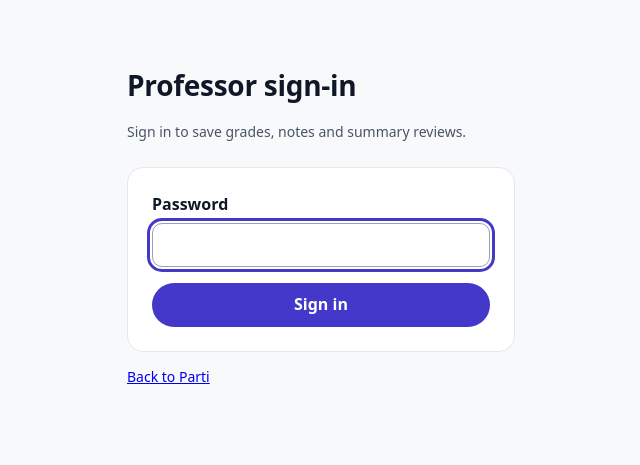
After one commit to edardhala/parti, a Flask app: template templates/login.html in a window 1280 px wide. The commit adds this page. Shown: the top 465 px of the page, without its empty margins (319-959 px from the left). Run offline with Flask 3, Linux system fonts and the light colour scheme; the template is opened without the code that fills it, so the values that code supplies are empty.

Commit message:
Save dashboard grades, notes and summary review behind a professor sign-in
- Professor sign-in at /login (PARTI_PROFESSOR_PASSWORD), session cookie
  signed with PARTI_SECRET_KEY
- Grades, notes and the class-summary review are stored in SQLite and
  loaded into the dashboard when signed in; sample grades are seeded once
- JSON API for grades, notes and the summary review, with the same
  validation as the page
- Without signing in the dashboard stays a demo that resets on reload
- Tests for sign-in, the new endpoints and the signed-in page

Co-Authored-By: Claude Opus 5.5 <noreply@anthropic.com>

```diff
--- a/app.py
+++ b/app.py
@@ -1,14 +1,19 @@
 """Parti prototype server.
 
 Serves the single-page prototype (landing page + professor dashboard with
-sample data) and stores pilot sign-ups in SQLite.
+sample data), stores pilot sign-ups in SQLite and, once the professor signs
+in, saves dashboard grades, notes and the summary review in SQLite too.
 
 Run locally:
     flask --app app run --debug
 
 Environment:
-    PARTI_DATABASE        path to the SQLite file (default: instance/parti.db)
-    PARTI_ADMIN_PASSWORD  password for /admin; the admin pages are off when unset
+    PARTI_DATABASE            path to the SQLite file (default: instance/parti.db)
+    PARTI_ADMIN_PASSWORD      password for /admin; the admin pages are off when unset
+    PARTI_PROFESSOR_PASSWORD  password for the professor sign-in; without it the
+                              dashboard is a demo that resets on reload
+    PARTI_SECRET_KEY          signs the session cookie (default: random per start,
+                              which signs everyone out on restart)
 """
 
 import csv
@@ -16,11 +21,14 @@ import hmac
 import io
 import os
 import re
+import secrets
 import sqlite3
 from datetime import datetime, timezone
 from functools import wraps
 
-from flask import Blueprint, Flask, Response, current_app, g, jsonify, render_template, request
+from flask import (
+    Blueprint, Flask, Response, abort, current_app, g, jsonify, redirect, render_template, request, session, url_for,
+)
 
 from sample_data import DATA
 
@@ -32,6 +40,9 @@ REQUIRED_MESSAGES = {
     "email": "Please enter your email.",
 }
 
+NOTE_MAX_LENGTH = 2000
+STUDENT_IDS = {s["id"] for s in DATA["students"]}
+
 SCHEMA = """
 CREATE TABLE IF NOT EXISTS signups (
     id         INTEGER PRIMARY KEY AUTOINCREMENT,
@@ -40,7 +51,22 @@ CREATE TABLE IF NOT EXISTS signups (
     email      TEXT NOT NULL UNIQUE COLLATE NOCASE,
     created_at TEXT NOT NULL,
     updated_at TEXT NOT NULL
-)
+);
+CREATE TABLE IF NOT EXISTS grades (
+    student_id TEXT PRIMARY KEY,
+    grade      REAL NOT NULL,
+    updated_at TEXT NOT NULL
+);
+CREATE TABLE IF NOT EXISTS notes (
+    id         INTEGER PRIMARY KEY AUTOINCREMENT,
+    student_id TEXT NOT NULL,
+    text       TEXT NOT NULL,
+    created_at TEXT NOT NULL
+);
+CREATE TABLE IF NOT EXISTS settings (
+    key   TEXT PRIMARY KEY,
+    value TEXT NOT NULL
+);
 """
 
 bp = Blueprint("parti", __name__)
@@ -63,8 +89,36 @@ def close_db(_exc=None):
 
 def init_db():
     db = get_db()
-    db.execute(SCHEMA)
+    db.executescript(SCHEMA)
+    # Start from the sample data's pre-saved grades, once. After that the
+    # professor's changes (including cleared grades) are what counts.
+    seeded = db.execute("SELECT 1 FROM settings WHERE key = 'grades_seeded'").fetchone()
+    if not seeded:
+        stamp = now_iso()
+        db.executemany(
+            "INSERT OR IGNORE INTO grades (student_id, grade, updated_at) VALUES (?, ?, ?)",
+            [(s["id"], s["grade"], stamp) for s in DATA["students"] if s["grade"] is not None],
+        )
+        db.execute("INSERT INTO settings (key, value) VALUES ('grades_seeded', '1')")
     db.commit()
+
+
+def saved_dashboard():
+    """Everything the professor has saved, in the shape the page's script uses."""
+    db = get_db()
+    notes = {}
+    for row in db.execute("SELECT id, student_id, text, created_at FROM notes ORDER BY created_at DESC, id DESC"):
+        notes.setdefault(row["student_id"], []).append(note_json(row))
+    reviewed = db.execute("SELECT value FROM settings WHERE key = 'summary_reviewed'").fetchone()
+    return {
+        "grades": {row["student_id"]: row["grade"] for row in db.execute("SELECT student_id, grade FROM grades")},
+        "notes": notes,
+        "reviewed": bool(reviewed and reviewed["value"] == "1"),
+    }
+
+
+def note_json(row):
+    return {"id": row["id"], "text": row["text"], "created": row["created_at"]}
 
 
 def now_iso():
@@ -87,6 +141,50 @@ def validate_signup(payload):
             errors[field] = "Enter a valid email address, like name@university.edu."
         clean[field] = value
     return clean, errors
+
+
+def validate_grade(value):
+    """Return (grade, error). Mirrors the rules in the page's grade script."""
+    if isinstance(value, bool) or not isinstance(value, (int, float)):
+        return None, "Enter a grade between 0 and 10."
+    if not 0 <= value <= 10:
+        return None, "The grade must be between 0 and 10."
+    if value * 2 != int(value * 2):
+        return None, "Use steps of 0.5, for example 7 or 7.5."
+    return float(value), None
+
+
+def json_body():
+    # Requiring a JSON body also blocks cross-site form posts: browsers only
+    # send application/json cross-origin after a CORS preflight we never allow.
+    payload = request.get_json(silent=True) if request.is_json else None
+    if not isinstance(payload, dict):
+        abort(Response('{"error": "Send the request as a JSON object."}', 400, mimetype="application/json"))
+    return payload
+
+
+def known_student(student_id):
+    if student_id not in STUDENT_IDS:
+        abort(404)
+
+
+# ---------------------------------------------------------------- professor auth
+
+def professor_enabled():
+    return bool(current_app.config["PROFESSOR_PASSWORD"])
+
+
+def is_professor():
+    return professor_enabled() and session.get("professor") is True
+
+
+def require_professor(view):
+    @wraps(view)
+    def wrapped(*args, **kwargs):
+        if not is_professor():
+            return jsonify(error="Sign in as the professor to save changes."), 401
+        return view(*args, **kwargs)
+    return wrapped
 
 
 # ---------------------------------------------------------------- admin auth
@@ -125,7 +223,113 @@ def csv_safe(value):
 
 @bp.get("/")
 def index():
-    return render_template("index.html", data=DATA)
+    professor = is_professor()
+    response = current_app.make_response(render_template(
+        "index.html",
+        data=DATA,
+        saved=saved_dashboard() if professor else None,
+        professor_enabled=professor_enabled(),
+    ))
+    if professor:
+        # The page carries saved grades and notes
+        response.headers["Cache-Control"] = "no-store"
+    return response
+
+
+@bp.route("/login", methods=["GET", "POST"])
+def login():
+    if not professor_enabled():
+        return Response("Professor sign-in is turned off. Set PARTI_PROFESSOR_PASSWORD to turn it on.", 503)
+    error = None
+    if request.method == "POST":
+        given = request.form.get("password", "")
+        if hmac.compare_digest(given.encode(), current_app.config["PROFESSOR_PASSWORD"].encode()):
+            session.clear()
+            session["professor"] = True
+            session.permanent = True
+            return redirect(url_for("parti.index", _anchor="dashboard"))
+        error = "That password isn't right. Try again."
+    return render_template("login.html", error=error), (401 if error else 200)
+
+
+@bp.post("/logout")
+def logout():
+    session.clear()
+    return redirect(url_for("parti.index"))
+
+
+@bp.put("/api/grades/<student_id>")
+@require_professor
+def save_grade(student_id):
+    known_student(student_id)
+    grade, error = validate_grade(json_body().get("grade"))
+    if error:
+        return jsonify(errors={"grade": error}), 400
+    db = get_db()
+    db.execute(
+        """
+        INSERT INTO grades (student_id, grade, updated_at) VALUES (?, ?, ?)
+        ON CONFLICT(student_id) DO UPDATE SET grade = excluded.grade, updated_at = excluded.updated_at
+        """,
+        (student_id, grade, now_iso()),
+    )
+    db.commit()
+    return jsonify(grade=grade)
+
+
+@bp.delete("/api/grades/<student_id>")
+@require_professor
+def clear_grade(student_id):
+    known_student(student_id)
+    db = get_db()
+    db.execute("DELETE FROM grades WHERE student_id = ?", (student_id,))
+    db.commit()
+    return "", 204
+
+
+@bp.post("/api/students/<student_id>/notes")
+@require_professor
+def add_note(student_id):
+    known_student(student_id)
+    text = json_body().get("text")
+    text = text.strip() if isinstance(text, str) else ""
+    if not text:
+        return jsonify(errors={"text": "Write a note or pick a quick chip first."}), 400
+    if len(text) > NOTE_MAX_LENGTH:
+        return jsonify(errors={"text": f"Keep notes under {NOTE_MAX_LENGTH} characters."}), 400
+    db = get_db()
+    cur = db.execute(
+        "INSERT INTO notes (student_id, text, created_at) VALUES (?, ?, ?)", (student_id, text, now_iso())
+    )
+    db.commit()
+    row = db.execute("SELECT id, text, created_at FROM notes WHERE id = ?", (cur.lastrowid,)).fetchone()
+    return jsonify(note_json(row)), 201
+
+
+@bp.delete("/api/notes/<int:note_id>")
+@require_professor
+def delete_note(note_id):
+    db = get_db()
+    if db.execute("DELETE FROM notes WHERE id = ?", (note_id,)).rowcount == 0:
+        abort(404)
+    db.commit()
+    return "", 204
+
+
+@bp.put("/api/summary/reviewed")
+@require_professor
+def set_reviewed():
+    reviewed = json_body().get("reviewed")
+    if not isinstance(reviewed, bool):
+        return jsonify(errors={"reviewed": "Send true or false."}), 400
+    db = get_db()
+    db.execute(
+        "INSERT INTO settings (key, value) VALUES ('summary_reviewed', ?) "
+        "ON CONFLICT(key) DO UPDATE SET value = excluded.value",
+        ("1" if reviewed else "0",),
+    )
+    db.commit()
+    return jsonify(reviewed=reviewed)
 
 
 @bp.post("/api/signups")
@@ -180,6 +384,10 @@ def create_app(config=None):
     app.config.update(
         DATABASE=os.environ.get("PARTI_DATABASE", os.path.join(app.instance_path, "parti.db")),
         ADMIN_PASSWORD=os.environ.get("PARTI_ADMIN_PASSWORD", ""),
+        PROFESSOR_PASSWORD=os.environ.get("PARTI_PROFESSOR_PASSWORD", ""),
+        SECRET_KEY=os.environ.get("PARTI_SECRET_KEY") or secrets.token_hex(32),
+        SESSION_COOKIE_SAMESITE="Lax",
+        PERMANENT_SESSION_LIFETIME=8 * 60 * 60,
         MAX_CONTENT_LENGTH=16 * 1024,
     )
     if config:
@@ -196,7 +404,7 @@ def create_app(config=None):
         response.headers.setdefault("X-Content-Type-Options", "nosniff")
         response.headers.setdefault("X-Frame-Options", "DENY")
         response.headers.setdefault("Referrer-Policy", "same-origin")
-        if request.path.startswith("/admin"):
+        if request.path.startswith(("/admin", "/api/", "/login")):
             response.headers["Cache-Control"] = "no-store"
         return response
 
--- /dev/null
+++ b/templates/login.html
@@ -0,0 +1,57 @@
+<!doctype html>
+<html lang="en">
+<head>
+<meta charset="utf-8">
+<meta name="viewport" content="width=device-width, initial-scale=1">
+<meta name="robots" content="noindex">
+<title>Parti Professor Sign-in</title>
+<style>
+  :root {
+    --accent: #4338ca; --on-accent: #ffffff;
+    --ink: #101828; --muted: #475467; --line: #e4e7ec; --line-strong: #98a2b3;
+    --bg: #f8f9fb; --surface: #ffffff; --danger: #b42318;
+    --font: system-ui, -apple-system, "Segoe UI", Roboto, "Helvetica Neue", Arial, sans-serif;
+  }
+  @media (prefers-color-scheme: dark) {
+    :root {
+      --accent: #a5b4fc; --on-accent: #0f1320;
+      --ink: #f2f4f7; --muted: #a9b1c1; --line: #2a3042; --line-strong: #5a6378;
+      --bg: #0f1320; --surface: #171c2c; --danger: #fda29b;
+      color-scheme: dark;
+    }
+  }
+  * { box-sizing: border-box; }
+  body { margin: 0; font-family: var(--font); font-size: 1rem; line-height: 1.55; color: var(--ink); background: var(--bg); }
+  main { max-width: 420px; margin: 0 auto; padding: 64px 16px; }
+  h1 { font-size: 1.75rem; margin: 0 0 4px; letter-spacing: -.01em; }
+  .muted { color: var(--muted); font-size: .875rem; }
+  .card { background: var(--surface); border: 1px solid var(--line); border-radius: 16px; padding: 24px; margin-top: 24px; }
+  label { display: block; font-weight: 600; margin-bottom: 6px; }
+  input {
+    width: 100%; min-height: 44px; padding: 0 14px; border: 1px solid var(--line-strong); border-radius: 10px;
+    font: inherit; color: var(--ink); background: var(--surface);
+  }
+  input[aria-invalid="true"] { border-color: var(--danger); }
+  .error { color: var(--danger); font-size: .875rem; font-weight: 600; margin: 8px 0 0; }
+  .btn {
+    display: inline-flex; align-items: center; justify-content: center; min-height: 44px; padding: 0 20px; margin-top: 16px;
+    border: 0; border-radius: 999px; background: var(--accent); color: var(--on-accent); font: inherit; font-weight: 600; cursor: pointer; width: 100%;
+  }
+  .btn:focus-visible, a:focus-visible, input:focus-visible { outline: 3px solid var(--accent); outline-offset: 2px; }
+</style>
+</head>
+<body>
+<main>
+  <h1>Professor sign-in</h1>
+  <p class="muted">Sign in to save grades, notes and summary reviews.</p>
+  <form class="card" method="post" action="{{ url_for('parti.login') }}">
+    <label for="password">Password</label>
+    <input id="password" name="password" type="password" autocomplete="current-password" required autofocus
+      {% if error %}aria-invalid="true" aria-describedby="password-err"{% endif %}>
+    {% if error %}<p class="error" id="password-err" role="alert">{{ error }}</p>{% endif %}
+    <button type="submit" class="btn">Sign in</button>
+  </form>
+  <p class="muted"><a href="{{ url_for('parti.index') }}">Back to Parti</a></p>
+</main>
+</body>
+</html>
```
Also changed, not shown: templates/index.html (+103 -21 lines), tests/test_app.py (+122 -1 lines), README.md.
